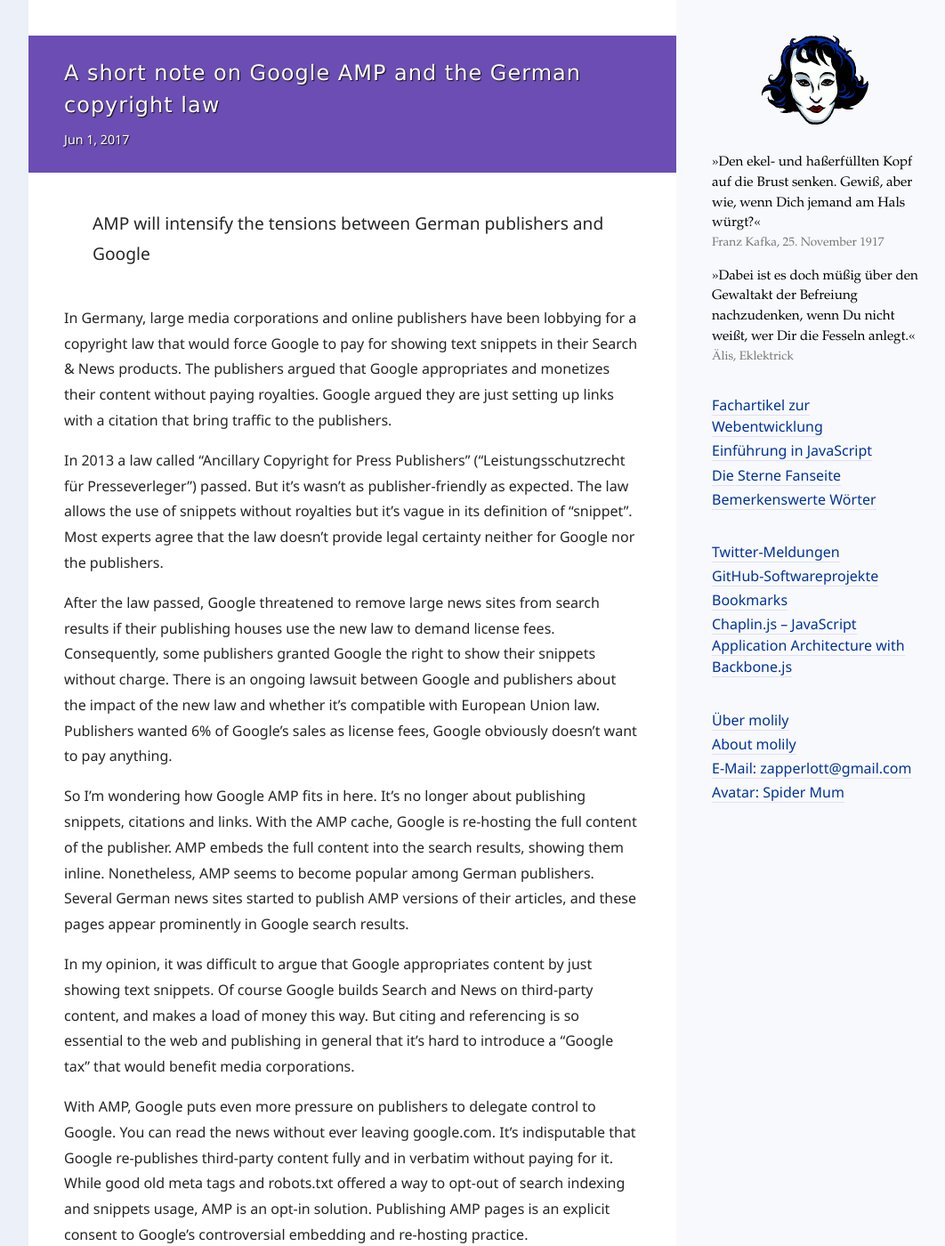
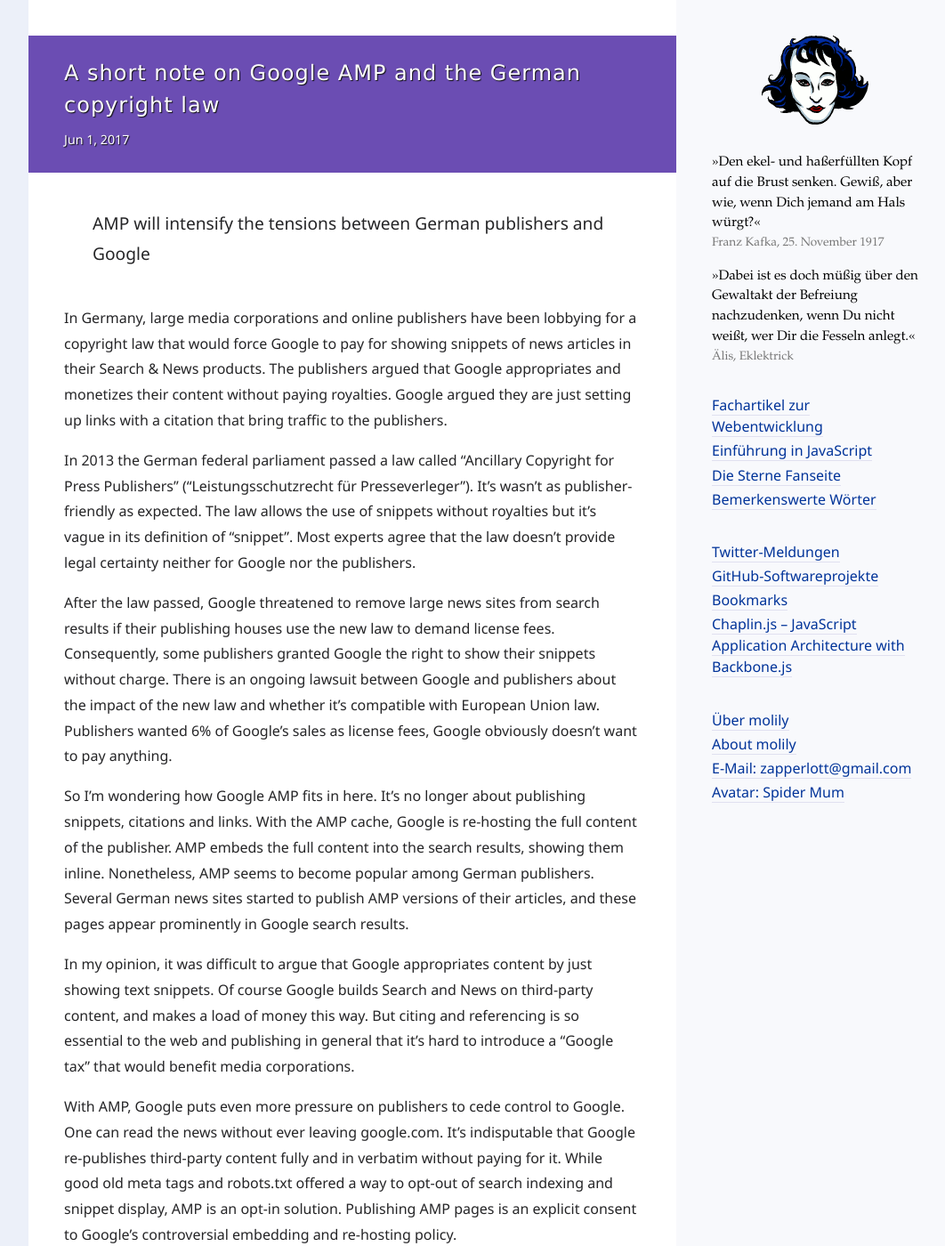
Before and after one commit to molily/molily.de, a Jekyll site: the page built from _posts/2017-06-01-amp-copyright-law.md, in a window 1280 px wide and 1400 px high. Shown: the whole window at 89% size, without its empty margins (88-1150 px from the left). Built offline with Jekyll 4.4.1, drawn with Linux system fonts in a browser that asks for light colours; some web fonts are replaced; some of the changed text lies outside the part shown.

Commit message:
Article improvements

```diff
--- a/_posts/2017-06-01-amp-copyright-law.md
+++ b/_posts/2017-06-01-amp-copyright-law.md
@@ -6,9 +6,9 @@
 lang: en
 ---
 
-In Germany, large media corporations and online publishers have been lobbying for a copyright law that would force Google to pay for showing text snippets in their Search & News products. The publishers argued that Google appropriates and monetizes their content without paying royalties. Google argued they are just setting up links with a citation that bring traffic to the publishers.
+In Germany, large media corporations and online publishers have been lobbying for a copyright law that would force Google to pay for showing snippets of news articles in their Search & News products. The publishers argued that Google appropriates and monetizes their content without paying royalties. Google argued they are just setting up links with a citation that bring traffic to the publishers.
 
-In 2013 a law called “Ancillary Copyright for Press Publishers” (“Leistungsschutzrecht für Presseverleger”) passed. But it’s wasn’t as publisher-friendly as expected. The law allows the use of snippets without royalties but it’s vague in its definition of “snippet”. Most experts agree that the law doesn’t provide legal certainty neither for Google nor the publishers.
+In 2013 the German federal parliament passed a law called “Ancillary Copyright for Press Publishers” (“Leistungsschutzrecht für Presseverleger”). It’s wasn’t as publisher-friendly as expected. The law allows the use of snippets without royalties but it’s vague in its definition of “snippet”. Most experts agree that the law doesn’t provide legal certainty neither for Google nor the publishers.
 
 After the law passed, Google threatened to remove large news sites from search results if their publishing houses use the new law to demand license fees. Consequently, some publishers granted Google the right to show their snippets without charge. There is an ongoing lawsuit between Google and publishers about the impact of the new law and whether it’s compatible with European Union law. Publishers wanted 6% of Google’s sales as license fees, Google obviously doesn’t want to pay anything.
 
@@ -16,9 +16,9 @@
 
 In my opinion, it was difficult to argue that Google appropriates content by just showing text snippets. Of course Google builds Search and News on third-party content, and makes a load of money this way. But citing and referencing is so essential to the web and publishing in general that it’s hard to introduce a “Google tax” that would benefit media corporations.
 
-With AMP, Google puts even more pressure on publishers to delegate control to Google. You can read the news without ever leaving google.com. It’s indisputable that Google re-publishes third-party content fully and in verbatim without paying for it. While good old meta tags and robots.txt offered a way to opt-out of search indexing and snippets usage, AMP is an opt-in solution. Publishing AMP pages is an explicit consent to Google’s controversial embedding and re-hosting practice.
+With AMP, Google puts even more pressure on publishers to cede control to Google. One can read the news without ever leaving google.com. It’s indisputable that Google re-publishes third-party content fully and in verbatim without paying for it. While good old meta tags and robots.txt offered a way to opt-out of search indexing and snippet display, AMP is an opt-in solution. Publishing AMP pages is an explicit consent to Google’s controversial embedding and re-hosting policy.
 
-Still, with AMP the discussion around the German “Leistungsschutzrecht” and whether Google should pay royalties for showing content will flame up again.
+Even if some publishers cave in and jump on the AMP bandwagen, the heated discussion of the German “Leistungsschutzrecht” and whether Google should pay royalties for showing content will flare up again.
 
 ## Read more
 
```
